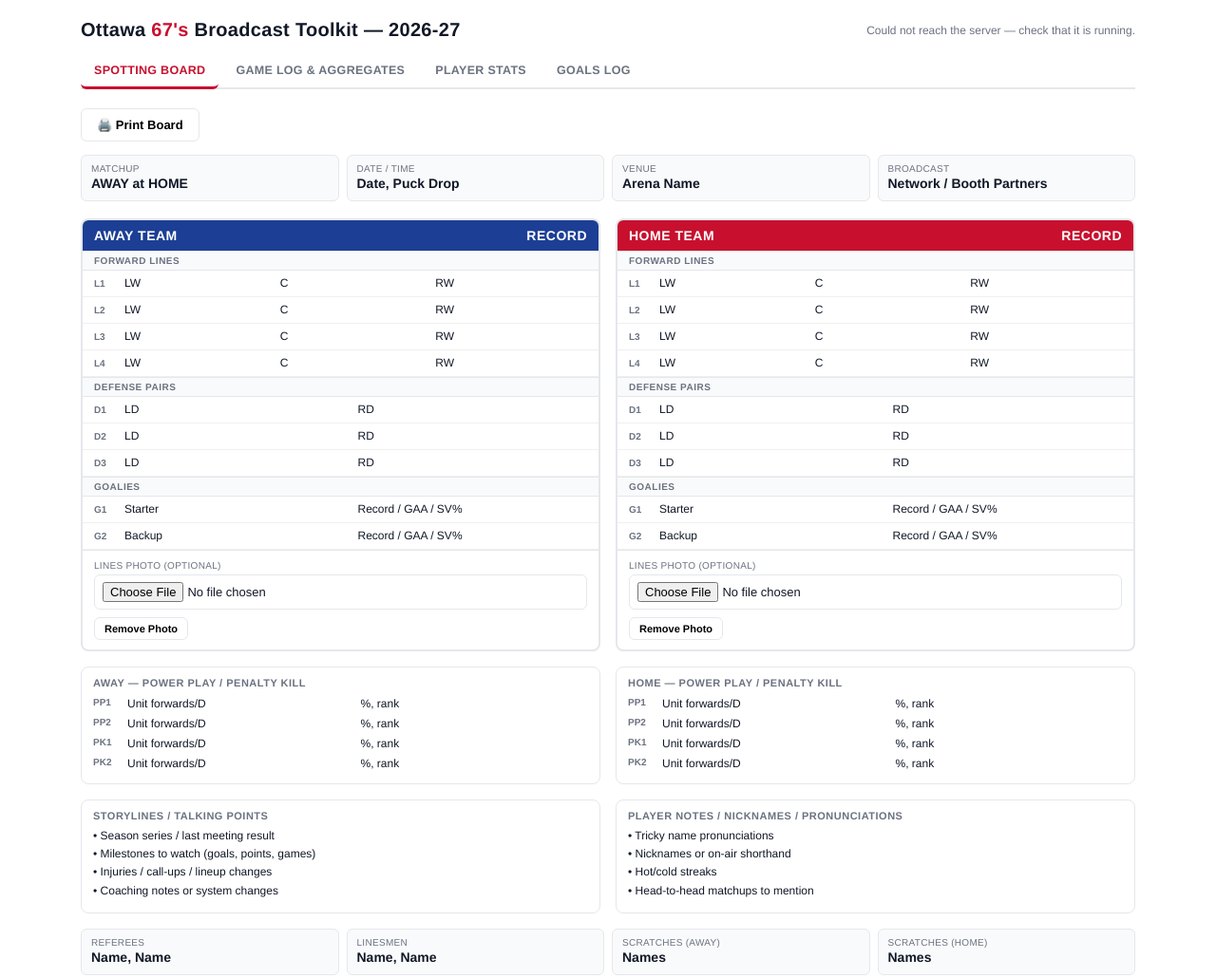
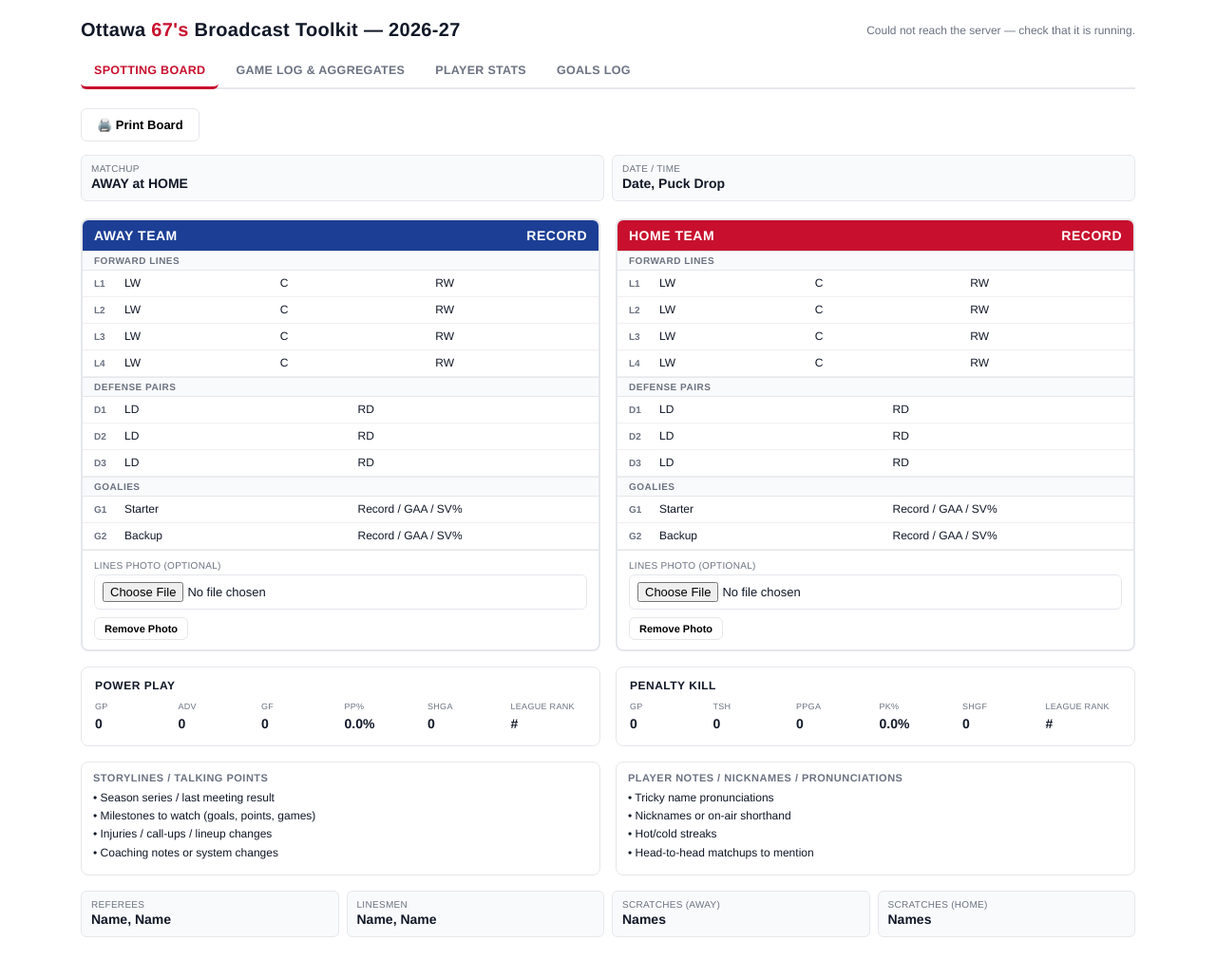
Before and after one commit to colinzappia/ottawa67s-app, a website: page public/index.html in a window 1280 px wide. Shown: the whole page at 95% size. Drawn offline with Linux system fonts and the light colour scheme; no server answers.

Commit message:
Update spotting board layout

```diff
--- a/public/index.html
+++ b/public/index.html
@@ -29,8 +29,6 @@
   <div class="top-meta">
     <div class="meta-box"><label>Matchup</label><div contenteditable="true">AWAY at HOME</div></div>
     <div class="meta-box"><label>Date / Time</label><div contenteditable="true">Date, Puck Drop</div></div>
-    <div class="meta-box"><label>Venue</label><div contenteditable="true">Arena Name</div></div>
-    <div class="meta-box"><label>Broadcast</label><div contenteditable="true">Network / Booth Partners</div></div>
   </div>
 
   <div class="teams">
@@ -89,20 +87,28 @@
     </div>
   </div>
 
-  <div class="special-teams">
-    <div class="st-panel">
-      <h3>Away — Power Play / Penalty Kill</h3>
-      <div class="st-row"><span class="tag">PP1</span><span contenteditable="true">Unit forwards/D</span><span contenteditable="true">%, rank</span></div>
-      <div class="st-row"><span class="tag">PP2</span><span contenteditable="true">Unit forwards/D</span><span contenteditable="true">%, rank</span></div>
-      <div class="st-row"><span class="tag">PK1</span><span contenteditable="true">Unit forwards/D</span><span contenteditable="true">%, rank</span></div>
-      <div class="st-row"><span class="tag">PK2</span><span contenteditable="true">Unit forwards/D</span><span contenteditable="true">%, rank</span></div>
+  <div class="special-teams-single">
+    <div class="st-panel-full">
+      <h3>Power Play</h3>
+      <div class="st-stats-row">
+        <div><label>GP</label><div contenteditable="true">0</div></div>
+        <div><label>ADV</label><div contenteditable="true">0</div></div>
+        <div><label>GF</label><div contenteditable="true">0</div></div>
+        <div><label>PP%</label><div contenteditable="true">0.0%</div></div>
+        <div><label>SHGA</label><div contenteditable="true">0</div></div>
+        <div><label>League Rank</label><div contenteditable="true">#</div></div>
+      </div>
     </div>
-    <div class="st-panel">
-      <h3>Home — Power Play / Penalty Kill</h3>
-      <div class="st-row"><span class="tag">PP1</span><span contenteditable="true">Unit forwards/D</span><span contenteditable="true">%, rank</span></div>
-      <div class="st-row"><span class="tag">PP2</span><span contenteditable="true">Unit forwards/D</span><span contenteditable="true">%, rank</span></div>
-      <div class="st-row"><span class="tag">PK1</span><span contenteditable="true">Unit forwards/D</span><span contenteditable="true">%, rank</span></div>
-      <div class="st-row"><span class="tag">PK2</span><span contenteditable="true">Unit forwards/D</span><span contenteditable="true">%, rank</span></div>
+    <div class="st-panel-full">
+      <h3>Penalty Kill</h3>
+      <div class="st-stats-row">
+        <div><label>GP</label><div contenteditable="true">0</div></div>
+        <div><label>TSH</label><div contenteditable="true">0</div></div>
+        <div><label>PPGA</label><div contenteditable="true">0</div></div>
+        <div><label>PK%</label><div contenteditable="true">0.0%</div></div>
+        <div><label>SHGF</label><div contenteditable="true">0</div></div>
+        <div><label>League Rank</label><div contenteditable="true">#</div></div>
+      </div>
     </div>
   </div>
 
--- a/public/style.css
+++ b/public/style.css
@@ -31,7 +31,7 @@ textarea{resize:vertical;min-height:50px;}
 .btn-row{display:flex;gap:8px;margin-top:8px;flex-wrap:wrap;align-items:center;}
 .hint{font-size:11px;color:var(--sub);margin-top:4px;line-height:1.5;}
 
-.top-meta{display:grid;grid-template-columns:repeat(4,1fr);gap:8px;margin-bottom:18px;}
+.top-meta{display:grid;grid-template-columns:repeat(2,1fr);gap:8px;margin-bottom:18px;}
 .meta-box{background:var(--panel);border:1px solid var(--line);border-radius:6px;padding:8px 10px;}
 .meta-box label{margin-bottom:2px;}
 .meta-box [contenteditable]{font-size:14px;font-weight:600;outline:none;min-height:18px;}
@@ -57,6 +57,17 @@ textarea{resize:vertical;min-height:50px;}
 .st-row{display:grid;grid-template-columns:30px 1fr 1fr;font-size:12px;gap:6px;padding:3px 0;}
 .st-row .tag{color:var(--sub);font-weight:700;font-size:10px;}
 .st-row [contenteditable]{outline:none;border-bottom:1px dashed transparent;}
+.special-teams-single{display:grid;grid-template-columns:1fr 1fr;gap:16px;margin-bottom:16px;}
+.st-panel-full{border:1px solid var(--line);border-radius:8px;padding:12px 14px;}
+.st-panel-full h3{font-size:12px;text-transform:uppercase;color:var(--ink);margin:0 0 10px 0;letter-spacing:0.5px;font-weight:700;}
+.st-stats-row{display:grid;grid-template-columns:repeat(6,1fr);gap:8px;}
+.st-stats-row label{font-size:9px;text-transform:uppercase;color:var(--sub);margin-bottom:3px;letter-spacing:0.3px;}
+.st-stats-row [contenteditable]{font-size:14px;font-weight:700;outline:none;min-height:18px;border-bottom:1px dashed transparent;padding:2px 0;}
+.st-stats-row [contenteditable]:focus{border-bottom:1px dashed var(--sub);}
+@media (max-width:700px){
+  .special-teams-single{grid-template-columns:1fr;}
+  .st-stats-row{grid-template-columns:repeat(3,1fr);}
+}
 .notes-grid{display:grid;grid-template-columns:1fr 1fr;gap:16px;margin-bottom:16px;}
 .notes-panel{border:1px solid var(--line);border-radius:8px;padding:10px 12px;min-height:110px;}
 .notes-panel h3{font-size:11px;text-transform:uppercase;color:var(--sub);margin:0 0 6px 0;letter-spacing:0.5px;}
```
Also changed, not shown: 1 other file.
